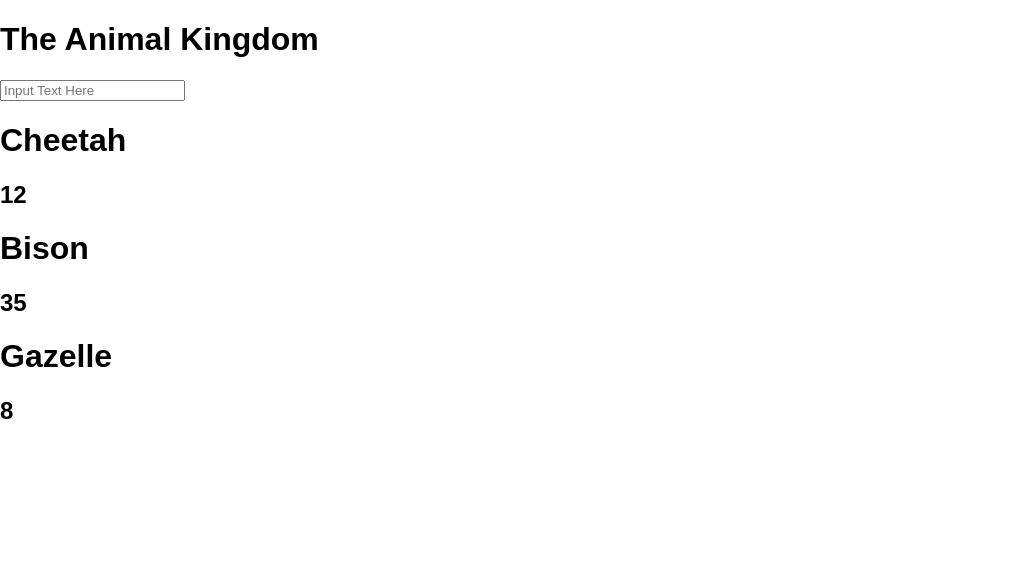
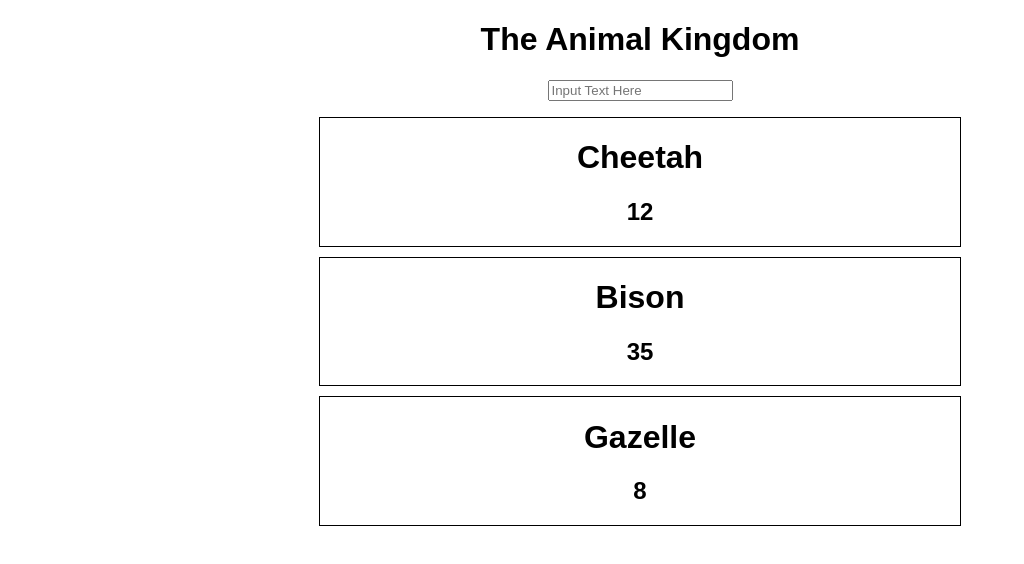
Before and after one commit to Board-Ape/under-the-hood-react, a React app: page / in a window 1280 px wide. Shown: the top 564 px of the page, without its empty margins (0-1024 px from the left). Built offline with nearby package versions, Linux system fonts and the light colour scheme.

Commit message:
Transition and working css className to modules

```diff
--- a/src/components/AnimalCard/AnimalCard.js
+++ b/src/components/AnimalCard/AnimalCard.js
@@ -1,12 +1,12 @@
 import React from 'react';
-import './AnimalCard.css';
+import classes from './AnimalCard.css';
 
 const animalCard = (props) => {
 
     return props.animals.map((animal, index) => {
         return (
             <div
-                className='AnimalCard'
+                className={classes.AnimalCard}
                 key={animal.id}
                 onClick={() => props.delete(index)}
             >
--- a/src/containers/App.js
+++ b/src/containers/App.js
@@ -1,10 +1,10 @@
 import React from 'react';
-import './App.css';
+import classes from './App.css';
 import AnimalContainer from '../components/AnimalContainer/AnimalContainer';
 
 const App = () => {
     return (
-        <div className='App'>
+        <div className={classes.App}>
             <AnimalContainer />
         </div>
     )
```
